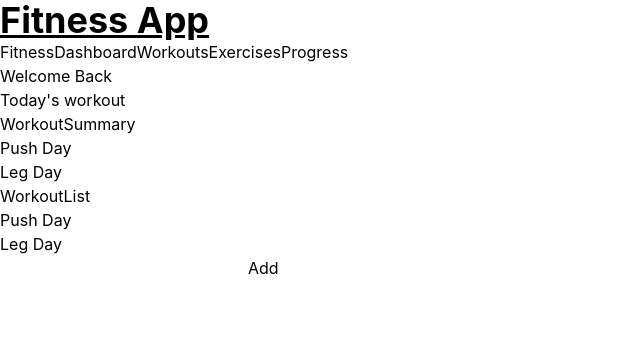
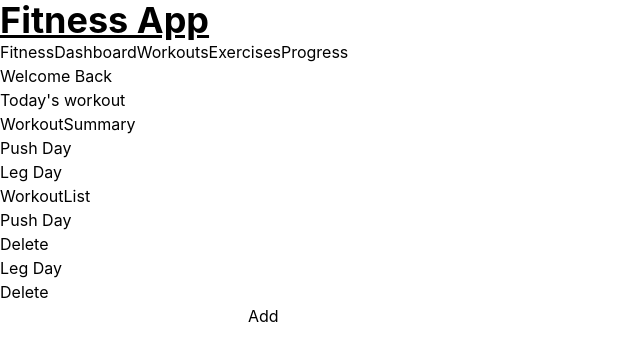
Before and after one commit to MNehlan/fitness-app, a React (Vite) app in the folder client/: page / in a window 1280 px wide. Shown: the top 360 px of the page, without its empty margins (0-640 px from the left). Built offline with nearby package versions, Linux system fonts and the light colour scheme.

Commit message:
Add workout deletion

```diff
--- a/client/src/components/WorkoutForm.tsx
+++ b/client/src/components/WorkoutForm.tsx
@@ -27,7 +27,6 @@ const WorkoutForm = ({ onAddWorkout }: WorkoutFormProps) => {
     };
 
     onAddWorkout(workout);
-    console.log(workout);
     setNewWorkout({
       name: '',
     });
--- a/client/src/components/WorkoutList.tsx
+++ b/client/src/components/WorkoutList.tsx
@@ -2,15 +2,18 @@ import type { Workout } from '../types/workout';
 
 type WorkoutListProps = {
   workouts: Workout[];
-}
+  onDelete: (id: string) => void;
+};
 
-
-const WorkoutList = ({ workouts }: WorkoutListProps) => {
+const WorkoutList = ({ workouts, onDelete }: WorkoutListProps) => {
   return (
     <div>
       <h1>WorkoutList</h1>
       {workouts.map((workout) => (
-        <p key={workout.id}>{workout.name}</p>
+        <div key={workout.id}>
+          <p>{workout.name}</p>
+          <button onClick={() => onDelete(workout.id)}>Delete</button>
+        </div>
       ))}
     </div>
   );
--- a/client/src/pages/Dashboard.tsx
+++ b/client/src/pages/Dashboard.tsx
@@ -20,12 +20,19 @@ const Dashboard = () => {
     setWorkouts((prev) => [...prev, workout]);
   }
 
+  function removeWorkout(id: string): void {
+    setWorkouts((prev) => prev.filter((workout) => workout.id !== id));
+  }
+
   return (
     <div>
       <h1>Welcome Back</h1>
       <p>Today's workout</p>
       <WorkoutSummary workouts={workouts} />
-      <WorkoutList workouts={workouts} />
+      <WorkoutList
+        workouts={workouts}
+        onDelete={removeWorkout}
+      />
       <WorkoutForm onAddWorkout={addWorkout} />
     </div>
   );
```
